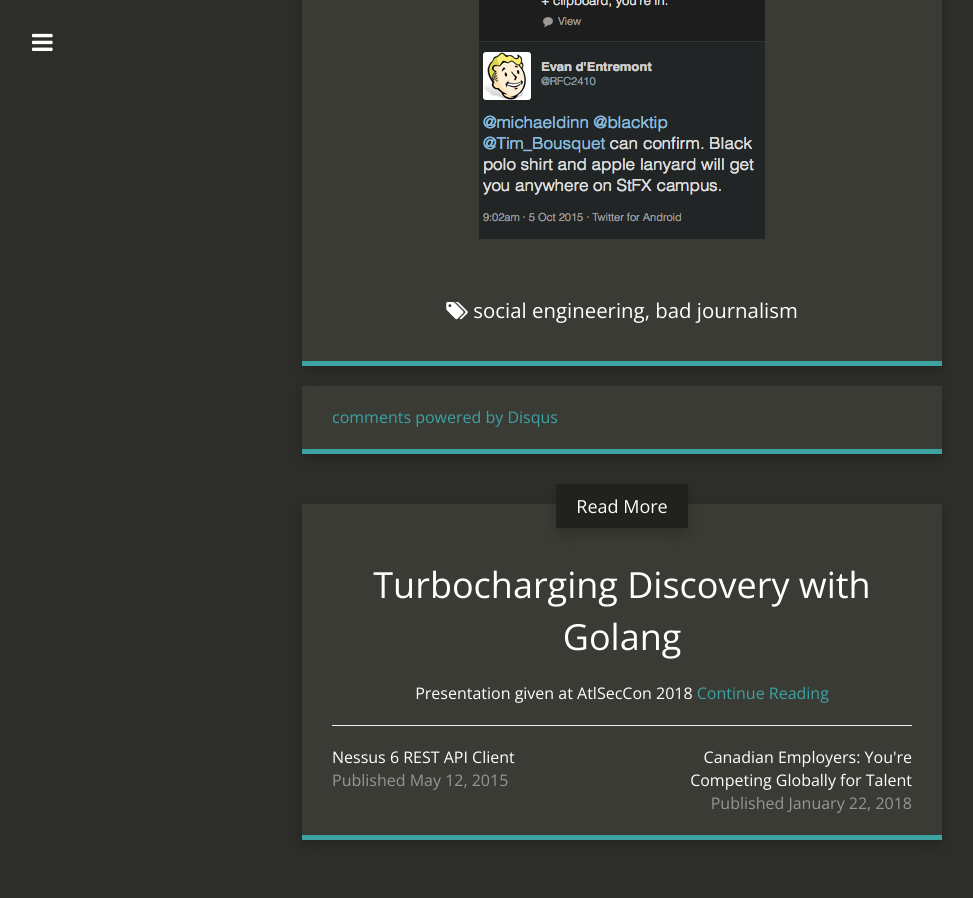
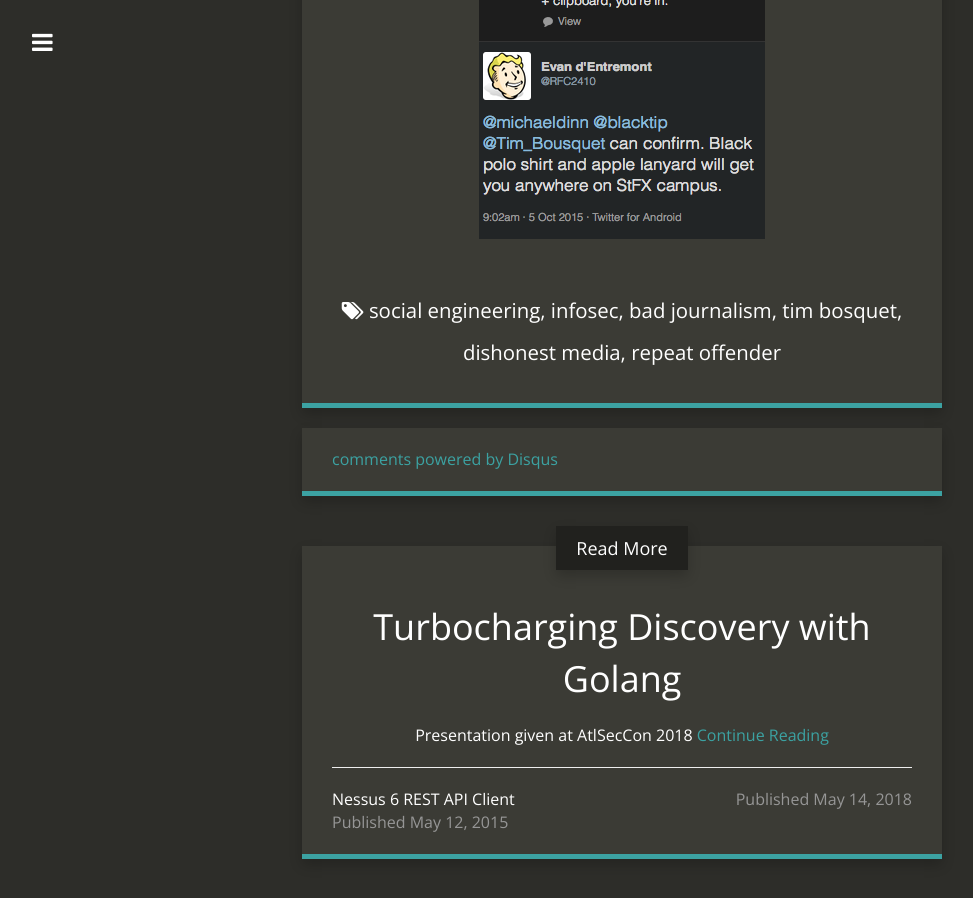
Before and after one commit to invisiblethreat/invisiblethreat.github.io, a Jekyll site: the page built from _posts/2015-10-06-examiner-blackmail.md, in a window 1280 px wide and 900 px high, scrolled down 3478 px. Shown: the whole window, without its empty margins (18-991 px from the left). Built offline with Jekyll 4.4.1, drawn with Linux system fonts in a browser that asks for light colours; nearby versions of some CDN libraries; comment, search, counter and statistics services are not loaded; some of the changed lines change nothing that is shown; some of the changed text lies outside the part shown.

Commit message:
porting techsplain

```diff
--- a/_posts/2015-10-06-examiner-blackmail.md
+++ b/_posts/2015-10-06-examiner-blackmail.md
@@ -5,16 +5,13 @@
 date: "2015-10-06T11:34:49-04:00"
 title: "Social Engineering construed as blackmail by Halifax Examiner"
 description: "Salacious headlines get subscribers... I guess."
-categories:
+tags:
   - "social engineering"
   - infosec
   - "bad journalism"
   - "tim bosquet"
   - "dishonest media"
   - "repeat offender"
-tags:
-  - "social engineering"
-  - "bad journalism"
 ---
 
 I fear that the need for salacious headlines from the
--- /dev/null
+++ b/_posts/2016-11-18-techsplain.md
@@ -0,0 +1,113 @@
+---
+title: "'Cue the techsplainers', or, how to antagonize domain experts."
+description: "Why do research when you can just be snarky on Twiter?"
+categories:
+  - tracking
+  - surveillance
+  - infosec
+  - "bad journalism"
+  - "tim bosquet
+  - lazy
+  - "repeat offender"
+ tags:
+  - tracking
+  - surveillance
+  - infosec
+  - "bad journalism"
+  - "tim bosquet"
+  - lazy
+  - "repeat offender"
+date = "2016-11-18T10:34:49-04:00"
+
+---
+
+I let out a long sigh as I read the following tweet: "Cue the techsplainers"
+
+![sad and lazy][techsplain]
+
+Which may be in reference to [this article][article].
+
+
+## 'splaining - The missing manual
+For those of you unfamiliar with the concept of "splaining", it comes from the term "mansplaining", in
+which a man will explain something to a woman because he feels that she's incapable of understanding
+without his explanation. While this does happen, the pejorative term is used frequently by the
+regressive left as a way of dismissing any argument. It's an attack, whether merited or not, on the person
+providing information, denoting them as an asshole. In this case, it's the technically inclined assholes
+that could drop some knowledge on a lazy journalist that is being preemptively dismissed.
+
+
+## The Backstory...
+This tweet in particular may be in response to an [earlier post][blackmail] that I wrote, expressing my
+frustrations with the Halifax Examiner. This isn't the first time that I've taken issue
+with the lazy reporting that's in search of a sexy headline.
+
+Also, this particularly snarky comment may have nothing to do with that exchange, and Tim is just used
+to be taken to the mat for lazy technical descriptions and attempting to quell the comments by signaling
+how he will label anyone that takes issue with the story.
+
+## Back to the issue at hand...
+So, subscribers of the Halifax Examiner, is this the kind of "reporting" that you want to keep paying
+for?
+
+Why would a "journalist" bait the tech crowd in such a way? Honestly, I'm not really sure. Notice that
+I use the term "journalist" rather than journalist. Since the inception of the Halifax Examiner, it has
+morphed from a news site to an opinion site with the occasional piece of journalism thrown in. The
+problem with that is that you never know which is which, and that reduces the utility of the articles
+to almost zero. Open hostility toward subject matter experts is very endearing either. Maybe he's been
+pulling pages out of the small-handed man to the south's playbook? Who needs reason when you have
+rhetoric?
+
+A nice long piece of conjecture... At least he's honest at the front, which negates the value of the
+remainder of the paragraph.
+
+>I don’t have any proof of it, but I highly suspect that the CSEC operation coincided with the 2012
+Halifax Security Forum, and was run with the cooperation of the Stanfield International Airport. That
+just makes sense to me: we’ll show off our superspy stuff to the big name Americans while they’re here,
+and no one at the airport will object because it’s Halifax.
+
+For those of you unfamiliar with the concept of "splaining", it comes from the term "mansplaining", in
+which a man will explain something to a woman because he feels that she's incapable of understanding
+without his explanation. While this does happen, the pejorative term is used frequently by the
+regressive left as a way of dismissing any argument. It's an attack, whether merited or not, on the person
+providing information, denoting them as an asshole. In this case, it's the technically inclined assholes
+that could drop some knowledge on a lazy journalist that is being preemptively dismissed.
+
+
+So, if you want some 'techsplaining' here we go:
+
+* The wireless provider at HIAA is Bell, just for clarity's sake.
+* They are tracking the [MAC][mac] address on the wireless ethernet interface of your mobile device.
+* To avoid being tracked, you turn the wireless interface *OFF*.
+
+Those are the three points that can quickly sum up what's going on, and how to combat it. Simple, right?
+
+Furthermore there's a quote from an earlier [CBC article][cbc], from January of 2014, which really has no
+follow up, which is damning considering what [we know now about Stingray use in Canada][stingray].
+
+
+Items that are very important to the conversation that were never mentioned:
+
+* Stingray use, which tracks the [IMEI][imei] of your phone. This is not mitigated by disabling your wireless interface.
+* If you use something for "free", you are the product.
+* Pervasive tracking online that is correlated to [Google mapping all access points when conducting "Street View" surveys][streetview].
+* People visiting other airports are ticketed, which gives access to much more robust data than wireless access points.
+
+Part of me is sympathetic to the plight of the Halifax Examiner for the expectation of a daily article filled with meaningful
+content that's designed to elicit subscription- that must be damn hard work. However, when you half-ass it, and then actively
+draw attention to the sloppiness of your work, you get what you deserve.
+
+![bye!][cancel]
+
+(I've only canceled once, after the blackmail article.)
+
+
+[techsplain]:/images/techsplain.png
+[article]: https://www.halifaxexaminer.ca/featured/why-you-shouldnt-use-the-halifax-airports-wifi-morning-file-thursday-november-17-2016/
+[blackmail]: /2015/10/06/examiner-blackmail/
+[mac]: https://en.wikipedia.org/wiki/MAC_address
+[imei]: https://en.wikipedia.org/wiki/International_Mobile_Station_Equipment_Identity
+[cbc]: http://www.cbc.ca/news/politics/csec-used-airport-wi-fi-to-track-canadian-travellers-edward-snowden-documents-1.2517881
+[stingray]: https://openmedia.org/en/stingrays-canadian-law-enforcements-worst-kept-secret
+[streetview]: http://www.zdnet.com/article/google-explains-why-street-view-cars-record-wi-fi-data/
+[cancel]: /images/cancel.png
```
Also changed, not shown: images/techsplain.png (added).
